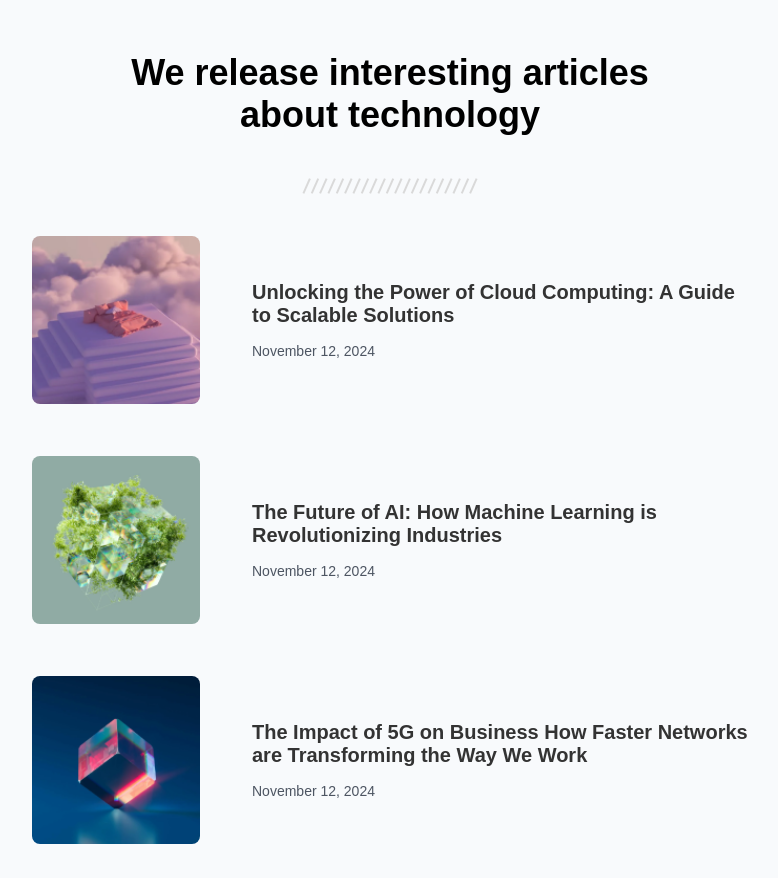
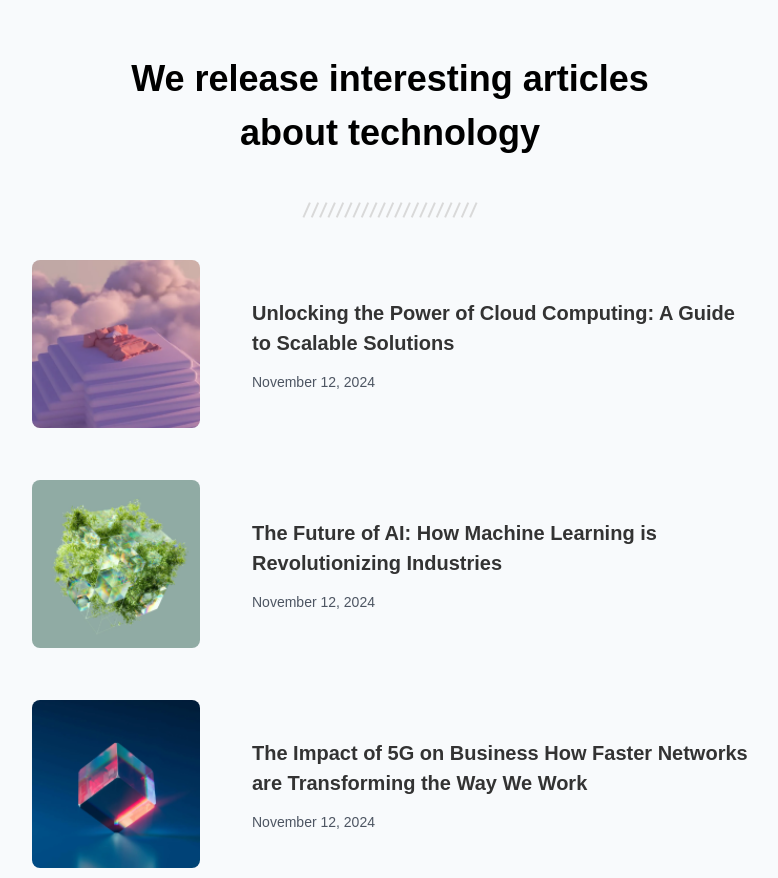
Before and after one commit to Luchito1099/practica4, a plain HTML site: page index.html in a window 1280 px wide. Shown: the whole page, without its empty margins (250-1028 px from the left). Before the commit the page ends 854 px from the top, so only its background shows below. Drawn offline with Linux system fonts and the light colour scheme.

Commit message:
espaciado

```diff
--- a/index.css
+++ b/index.css
@@ -23,6 +23,7 @@ h1 {
     color: #000000;
     text-align: center;
     margin-top: 42px;
+    line-height: 1.5;
 }
 h2 {
     font-size: 1.25rem;
@@ -30,6 +31,7 @@ h2 {
     color: #333333;
     text-align: left;
     margin-left: 52px;
+    line-height: 1.5
 
 }
 p {
```
